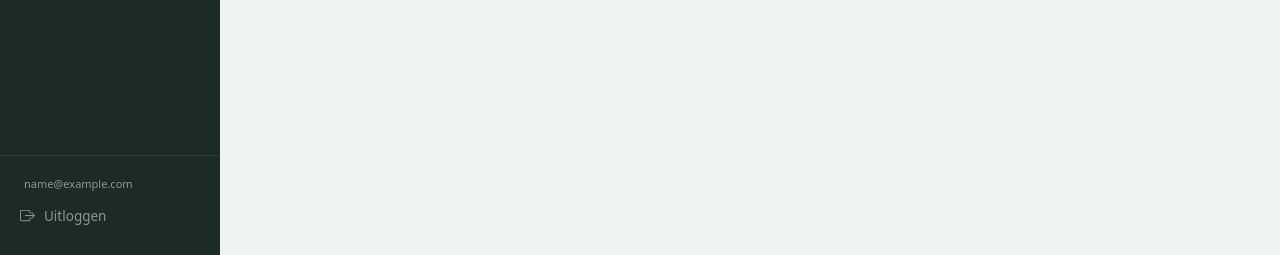
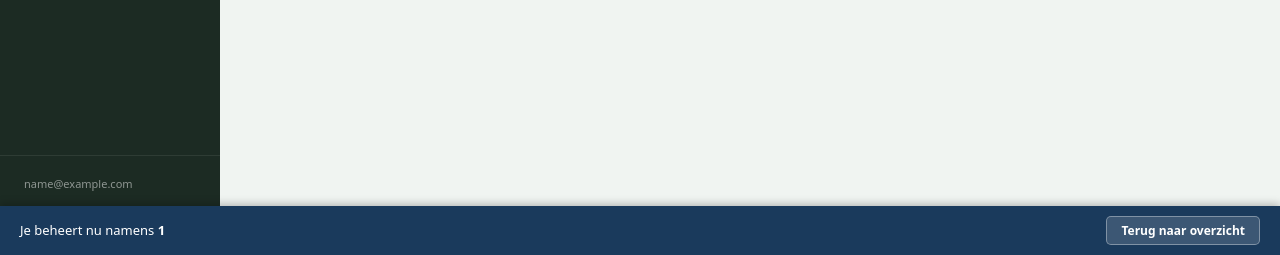
Before and after one commit to MaikVeldman/hovenier-chatbot-demo, a Flask app: page /beheer/klanten in a window 1280 px wide. Shown: the part 545-800 px from the top of the page. Run offline with Flask 3, Linux system fonts and the light colour scheme; the visitor is signed in with stand-in values (Sample User, id 1).

Commit message:
Feat: superadmin 'beheer als tenant' impersonatie
Superadmin kan via klantenoverzicht op 'Beheer' klikken om alle instellingen van een tenant te beheren (tarieven, huisstijl, flows). Blauwe balk onderaan geeft aan namens wie beheerd wordt, met 'Terug naar overzicht' knop om te verlaten.

Co-Authored-By: Claude Sonnet 4.6 <noreply@anthropic.com>

```diff
--- a/server.py
+++ b/server.py
@@ -113,7 +113,21 @@ _refresh_price_table()
 
 @app.context_processor
 def _inject_session():
-    return {"session": flask_session}
+    acting_id = flask_session.get("acting_as_tenant_id")
+    return {
+        "session": flask_session,
+        "acting_as_tenant_id": acting_id,
+        "acting_as_naam": flask_session.get("acting_as_naam") if acting_id else None,
+    }
+
+
+def _effective_tenant_id():
+    """Returns the active tenant ID — impersonated tenant when superadmin is acting as one."""
+    acting = flask_session.get("acting_as_tenant_id")
+    if acting and flask_session.get("is_superadmin"):
+        return acting
+    return flask_session.get("tenant_id")
+
 
 # ============================================================
 # Admin auth helper
@@ -505,7 +519,7 @@ def admin_overzicht():
     from infrastructure.db.db_models import DbSession, DbContactSubmission
     from sqlalchemy import func, or_
 
-    tenant_id = flask_session.get("tenant_id")
+    tenant_id = _effective_tenant_id()
     zeven_dagen_terug = datetime.now(timezone.utc).replace(
         hour=0, minute=0, second=0, microsecond=0
     ).replace(tzinfo=None) - __import__("datetime").timedelta(days=7)
@@ -551,7 +565,7 @@ def admin_sessie_detail(session_id: str):
     from infrastructure.db.database import SessionLocal
     from infrastructure.db.db_models import DbSession, DbMessage, DbFlowEvent, DbPriceCalculation, DbContactSubmission
 
-    tenant_id = flask_session.get("tenant_id")
+    tenant_id = _effective_tenant_id()
     with SessionLocal() as db:
         sessie = db.get(DbSession, session_id)
         if not sessie:
@@ -583,7 +597,7 @@ def admin_leads():
     from infrastructure.db.db_models import DbContactSubmission, DbSession
     from sqlalchemy import or_
 
-    tenant_id = flask_session.get("tenant_id")
+    tenant_id = _effective_tenant_id()
 
     with SessionLocal() as db:
         q = db.query(DbContactSubmission).join(DbSession, DbContactSubmission.session_id == DbSession.id)
@@ -672,7 +686,7 @@ _GRONDWERK_DIEPTE_VELDEN = [
 def admin_tarieven():
     import core.pricing.pricing as _p
     from core.pricing.constants import PRIJZEN as _BASE_PRIJZEN, VOLUME_KORTINGEN as _BASE_VK
-    tenant_id = flask_session.get("tenant_id") if _DB else None
+    tenant_id = _effective_tenant_id() if _DB else None
     repo = None
     if _DB and tenant_id:
         from infrastructure.db.repositories.tenant_repository import TenantRepository
@@ -791,7 +805,7 @@ def admin_tarieven():
 @app.route("/beheer/tarieven/reset", methods=["POST"])
 @_admin_required
 def admin_tarieven_reset():
-    tenant_id = flask_session.get("tenant_id") if _DB else None
+    tenant_id = _effective_tenant_id() if _DB else None
     if _DB and tenant_id:
         from infrastructure.db.repositories.tenant_repository import TenantRepository
         repo = TenantRepository()
@@ -832,6 +846,29 @@ def admin_tenant_verwijder(tenant_id: int):
     return redirect(url_for("admin_klanten"))
 
 
+@app.route("/beheer/klanten/<int:tid>/instappen", methods=["POST"])
+@_admin_required
+def admin_instappen(tid: int):
+    if not flask_session.get("is_superadmin"):
+        return redirect(url_for("admin_overzicht"))
+    from infrastructure.db.database import SessionLocal
+    from infrastructure.db.db_models import DbTenant
+    with SessionLocal() as db:
+        t = db.get(DbTenant, tid)
+        naam = (t.naam or t.slug) if t else str(tid)
+    flask_session["acting_as_tenant_id"] = tid
+    flask_session["acting_as_naam"] = naam
+    return redirect(url_for("admin_overzicht"))
+
+
+@app.route("/beheer/superadmin/verlaten", methods=["POST"])
+@_admin_required
+def admin_verlaten():
+    flask_session.pop("acting_as_tenant_id", None)
+    flask_session.pop("acting_as_naam", None)
+    return redirect(url_for("admin_klanten"))
+
+
 @app.route("/beheer/instellingen", methods=["GET", "POST"])
 @_admin_required
 def admin_instellingen():
@@ -841,7 +878,7 @@ def admin_instellingen():
     from infrastructure.db.database import SessionLocal
     from infrastructure.db.db_models import DbTenantConfig, DbUser
 
-    tenant_id = flask_session.get("tenant_id")
+    tenant_id = _effective_tenant_id()
     user_id   = flask_session.get("user_id")
 
     success_huisstijl  = False
--- a/templates/admin/base_admin.html
+++ b/templates/admin/base_admin.html
@@ -342,6 +342,38 @@ tbody tr:hover td { background: var(--surface-2); }
   color: var(--text-3);
   font-size: 13px;
 }
+
+/* ── Superadmin impersonatie banner ──────────────── */
+.impersonation-banner {
+  position: fixed;
+  bottom: 0;
+  left: 0;
+  right: 0;
+  background: #1a3a5c;
+  color: #fff;
+  padding: 10px 20px;
+  display: flex;
+  align-items: center;
+  justify-content: space-between;
+  gap: 16px;
+  z-index: 9999;
+  font-size: 13px;
+  box-shadow: 0 -2px 8px rgba(0,0,0,.25);
+}
+.impersonation-verlaten {
+  background: rgba(255,255,255,.15);
+  border: 1px solid rgba(255,255,255,.35);
+  color: #fff;
+  border-radius: 5px;
+  padding: 5px 14px;
+  font-size: 12px;
+  font-weight: 600;
+  cursor: pointer;
+  font-family: inherit;
+  white-space: nowrap;
+  transition: background .12s;
+}
+.impersonation-verlaten:hover { background: rgba(255,255,255,.28); }
   </style>
 </head>
 <body>
@@ -426,9 +458,18 @@ tbody tr:hover td { background: var(--surface-2); }
   </div>
 </nav>
 
-<main class="main">
+<main class="main" style="{% if acting_as_tenant_id %}padding-bottom: 52px;{% endif %}">
   {% block content %}{% endblock %}
 </main>
+
+{% if acting_as_tenant_id %}
+<div class="impersonation-banner">
+  <span>Je beheert nu namens <strong>{{ acting_as_naam }}</strong></span>
+  <form method="POST" action="{{ url_for('admin_verlaten') }}" style="display:inline;">
+    <button type="submit" class="impersonation-verlaten">Terug naar overzicht</button>
+  </form>
+</div>
+{% endif %}
 
 <script>
 (function() {
--- a/templates/admin/instellingen.html
+++ b/templates/admin/instellingen.html
@@ -248,6 +248,7 @@
 <div class="section-divider"></div>
 
 <!-- ── Wachtwoord ────────────────────────────────── -->
+{% if not acting_as_tenant_id %}
 <div class="card form-section">
   <div class="card-header">Wachtwoord wijzigen</div>
   <div style="padding: 20px 22px 24px;">
@@ -276,6 +277,7 @@
     </form>
   </div>
 </div>
+{% endif %}
 
 <script>
 function syncKleur(val) {
--- a/templates/admin/klanten.html
+++ b/templates/admin/klanten.html
@@ -45,6 +45,15 @@
             {% endif %}
           </td>
           <td style="text-align:right;white-space:nowrap;display:flex;gap:6px;justify-content:flex-end;align-items:center;">
+            <form method="POST" action="/beheer/klanten/{{ t.id }}/instappen"
+                  style="display:inline;">
+              <button type="submit"
+                      style="background:var(--accent);border:none;border-radius:5px;
+                             padding:5px 12px;font-size:12px;cursor:pointer;color:#fff;
+                             font-weight:600;font-family:inherit;">
+                Beheer
+              </button>
+            </form>
             <form method="POST" action="/beheer/klanten/{{ t.id }}/activeer"
                   style="display:inline;">
               {% if t.actief %}
```
